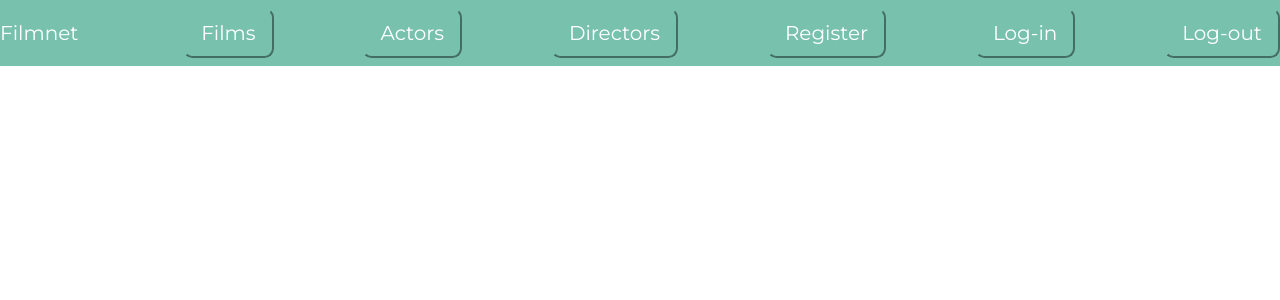
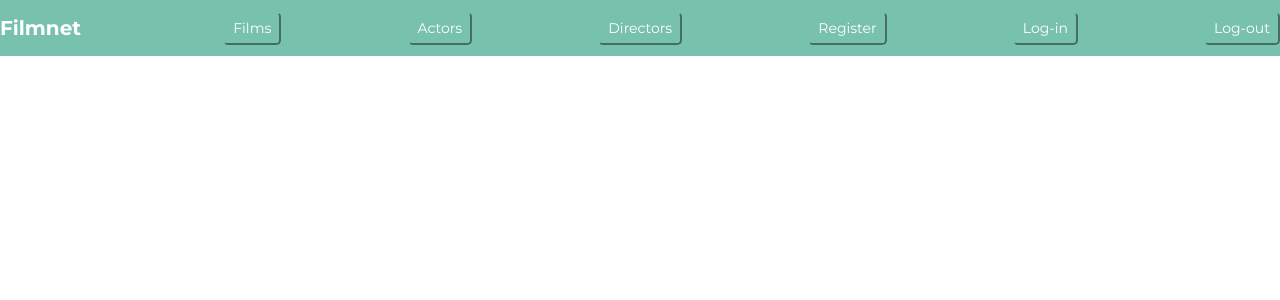
Before and after one commit to eb110/TSI_React_Movie_App, a React (Create React App) app: page / in a window 1280 px wide. Shown: the top 300 px of the page. Built offline with nearby package versions, Linux system fonts and the light colour scheme.

Commit message:
Added some more details to navbar

```diff
--- a/src/components/Movie.js
+++ b/src/components/Movie.js
@@ -43,35 +43,35 @@ function Movie(props) {
             <div className="MovieButtons bg-light">
 
                 <nav className="navbar navbar-dark bg-primary">
-                    <a className="navbar-brand text-large" href="#">Filmnet</a>
+                    <a className="navbar-brand text-large" href="#"><strong>Filmnet</strong></a>
                     <button
-                        className="movieButton btn-primary btn-lg"
+                        className="movieButton btn-primary btn-sm"
                         onClick={() => initContentComponent(1)}>
                         Films
                     </button>
                     <button
-                        className="movieButton btn-primary btn-lg"
+                        className="movieButton btn-primary btn-sm"
                         onClick={() => initContentComponent(0)}>
                         Actors
                     </button>
 
                     <button
-                        className="movieButton btn-primary btn-lg"
+                        className="movieButton btn-primary btn-sm"
                         onClick={() => initContentComponent(2)}>
                         Directors
                     </button>
                     <button
-                        className="movieButton btn-primary btn-lg"
+                        className="movieButton btn-primary btn-sm"
                         onClick={() => initContentComponent(3)}>
                         Register
                     </button>
                     <button
-                        className="movieButton btn-primary btn-lg"
+                        className="movieButton btn-primary btn-sm"
                         onClick={() => initContentComponent(3)}>
                         Log-in
                     </button>
                     <button
-                        className="movieButton btn-primary btn-lg"
+                        className="movieButton btn-primary btn-sm"
                         onClick={() => initContentComponent(3)}>
                         Log-out
                     </button>
```
